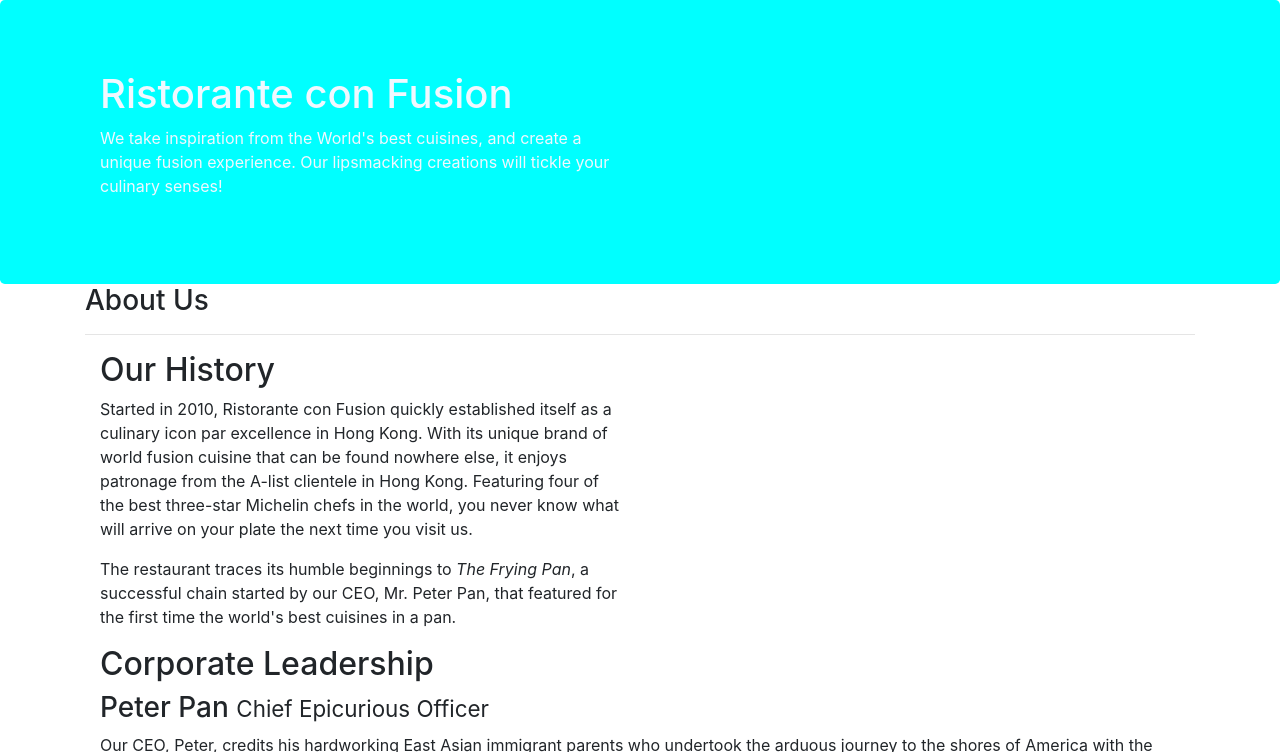
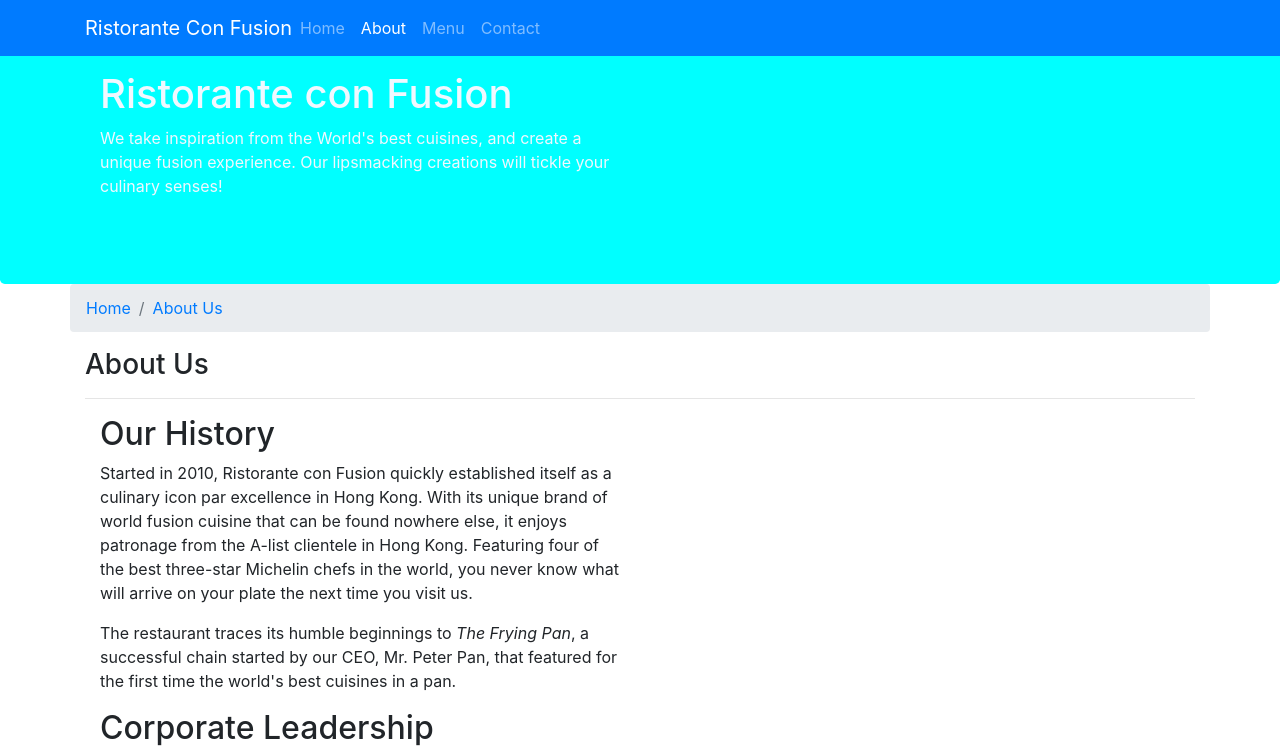
Before and after one commit to marcusmiguel/Front-End-Web-UI-Frameworks-and-Tools---Bootstrap-4, a website: page aboutus.html in a window 1280 px wide. Shown: the top 752 px of the page. Drawn offline with nearby package versions, Linux system fonts and the light colour scheme.

Commit message:
Navbar and Breadcrumbs

```diff
--- a/aboutus.html
+++ b/aboutus.html
@@ -21,6 +21,22 @@
   </head>
 
   <body>
+    <nav class="navbar navbar-dark navbar-expand-sm bg-primary fixed-top">
+      <div class="container">
+        <button class="navbar-toggler" type="button" data-toggle="collapse" data-target="#NavBar">
+          <span class="navbar-toggler-icon"></span>
+        </button>
+        <a class="navbar-brand mr-auto" href="./index.html"> Ristorante Con Fusion </a>
+            <div class="collapse navbar-collapse" id="NavBar">
+              <ul class="navbar-nav mr-auto">
+                <li class="nav-item"> <a class = "nav-link" href="./index.html">Home</a></li>
+                <li class="nav-item active"> <a class = "nav-link" href="#">About</a></li>
+                <li class="nav-item "> <a class = "nav-link" href="#">Menu</a></li>
+                <li class="nav-item"> <a class = "nav-link" href="#">Contact</a></li>
+              </ul>
+            </div>
+      </div>
+    </nav>
     <header class="jumbotron">
       <div class="container">
         <div class="row row-header">
@@ -38,7 +54,11 @@
     </header>
 
     <div class="container">
-      <div class= "row" "row-content" >
+      <div class= "row" >
+        <ol class ="col-12 breadcrumb">
+          <li class="breadcrumb-item"><a href="./index.html">Home</a></li>
+          <li class="breadcrumb-item active"><a href="#">About Us</a></li>
+        </ol>
         <div class = "col-12">
           <h3>About Us</h3>
           <hr />
@@ -121,7 +141,7 @@
           <div class="col-4 offset-1 col-sm-2">
             <h5>Links</h5>
             <ul class="list-unstyled">
-              <li><a href="#">Home</a></li>
+              <li><a href="./index.html">Home</a></li>
               <li><a href="#">About</a></li>
               <li><a href="#">Menu</a></li>
               <li><a href="#">Contact</a></li>
--- a/css/style.css
+++ b/css/style.css
@@ -28,3 +28,12 @@
   margin: 0px;
   color: black;
 }
+
+.body {
+  padding: 50px 0px 0px 0px;
+  z-index: 0;
+}
+
+.navbar-dark {
+  background: #512da8;
+}
```
Also changed, not shown: index.html (+18 -2 lines).
